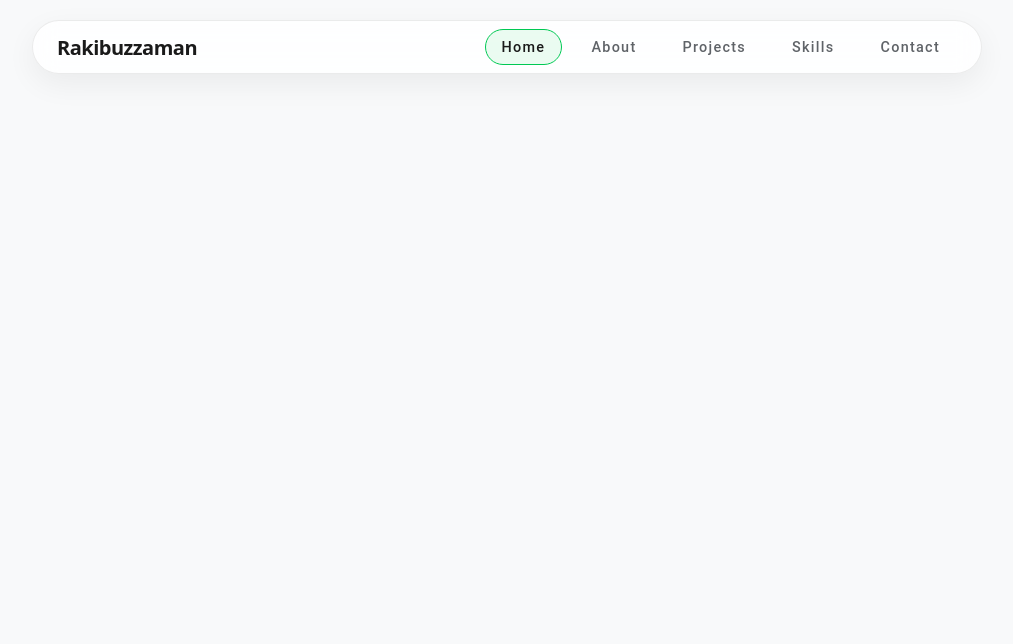
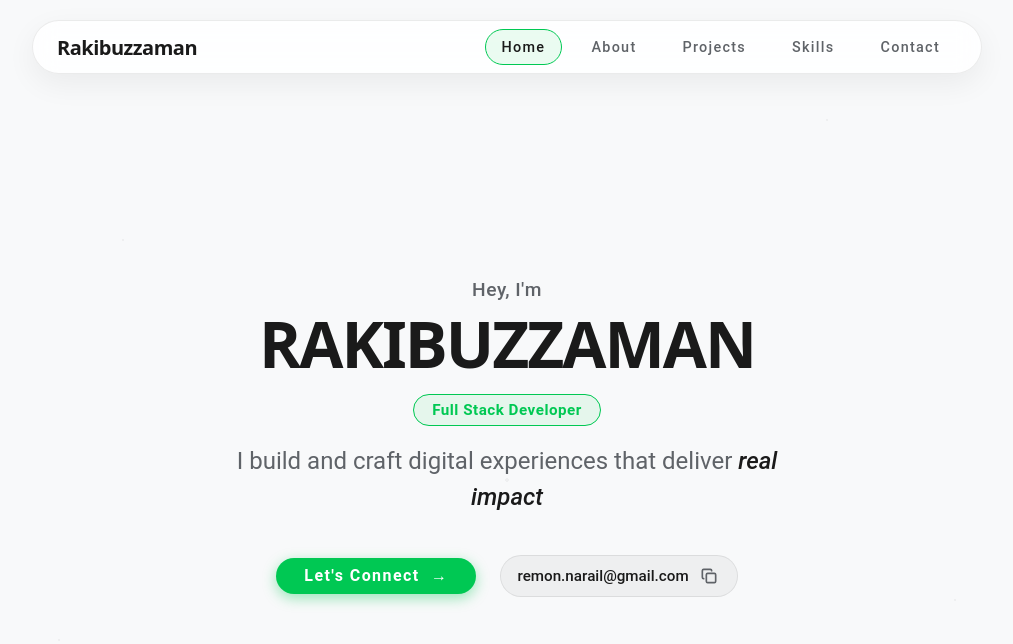
Before and after one commit to MMRakibuzzaman/MMRakibuzzaman.github.io, an Angular app: page / in a window 1280 px wide. Shown: the top 644 px of the page, without its empty margins (133-1146 px from the left). Built offline with nearby package versions, Linux system fonts and the light colour scheme.

Commit message:
Implement Home component with name, email link, and interactive copy-to-clipboard functionality

```diff
--- a/src/app/app.html
+++ b/src/app/app.html
@@ -1,2 +1,3 @@
 <app-navbar></app-navbar>
+<app-home id="home"></app-home>
 <router-outlet></router-outlet>
--- a/src/app/app.ts
+++ b/src/app/app.ts
@@ -1,10 +1,11 @@
 import { Component, signal } from '@angular/core';
 import { RouterOutlet } from '@angular/router';
 import { Navbar } from './components/navbar/navbar';
+import { Home } from './components/home/home';
 
 @Component({
   selector: 'app-root',
-  imports: [RouterOutlet, Navbar],
+  imports: [RouterOutlet, Navbar, Home],
   templateUrl: './app.html',
   styleUrl: './app.css'
 })
--- /dev/null
+++ b/src/app/components/home/home.css
@@ -0,0 +1,192 @@
+.hero-section {
+  min-height: 100vh;
+  display: flex;
+  align-items: center;
+  justify-content: center;
+  position: relative;
+  overflow: hidden;
+  padding: 80px 24px 24px 24px;
+  box-sizing: border-box;
+}
+
+/* Subtle starry background simulation */
+.stars-bg {
+  position: absolute;
+  top: 0;
+  left: 0;
+  width: 100%;
+  height: 100%;
+  pointer-events: none;
+  background-image:
+    radial-gradient(circle at 20% 30%, var(--hover-bg) 1.5px, transparent 1.5px),
+    radial-gradient(circle at 75% 15%, var(--hover-bg) 1.5px, transparent 1.5px),
+    radial-gradient(circle at 50% 60%, var(--hover-bg) 2px, transparent 2px),
+    radial-gradient(circle at 15% 80%, var(--hover-bg) 1.5px, transparent 1.5px),
+    radial-gradient(circle at 85% 75%, var(--hover-bg) 1.5px, transparent 1.5px);
+  background-size: 100% 100%;
+}
+
+.hero-content {
+  text-align: center;
+  max-width: 800px;
+  z-index: 10;
+  display: flex;
+  flex-direction: column;
+  align-items: center;
+}
+
+.greeting-text {
+  font-size: 1.2rem;
+  color: var(--text-secondary);
+  margin-bottom: 8px;
+  font-weight: 500;
+  letter-spacing: 0.5px;
+}
+
+.name-text {
+  font-size: 4rem;
+  font-weight: 800;
+  color: var(--logo-color);
+  margin: 0 0 20px 0;
+  letter-spacing: -2px;
+  line-height: 1.1;
+  font-family: system-ui, -apple-system, sans-serif;
+}
+
+.pill-container {
+  margin-bottom: 24px;
+}
+
+.role-pill {
+  background-color: var(--active-bg);
+  color: var(--accent-color);
+  border: 1px solid var(--accent-color);
+  padding: 6px 18px;
+  border-radius: 9999px;
+  font-size: 0.95rem;
+  font-weight: 600;
+  letter-spacing: 0.5px;
+}
+
+.subtitle-text {
+  font-size: 1.5rem;
+  color: var(--text-secondary);
+  line-height: 1.5;
+  margin: 0 0 40px 0;
+  max-width: 600px;
+  font-weight: 400;
+}
+
+.subtitle-text em {
+  font-style: italic;
+  font-weight: 500;
+  color: var(--logo-color);
+}
+
+.action-buttons {
+  display: flex;
+  align-items: center;
+  justify-content: center;
+  gap: 24px;
+  flex-wrap: wrap;
+}
+
+/* Connect button green background */
+.connect-btn {
+  background-color: var(--accent-color) !important;
+  color: #ffffff !important;
+  font-weight: 600 !important;
+  font-size: 1rem !important;
+  padding: 12px 28px !important;
+  border-radius: 9999px !important;
+  transition: transform 0.2s ease, box-shadow 0.2s ease !important;
+  box-shadow: 0 4px 14px rgba(0, 200, 83, 0.4) !important;
+}
+
+.connect-btn:hover {
+  transform: translateY(-2px);
+  box-shadow: 0 6px 20px rgba(0, 200, 83, 0.6) !important;
+}
+
+.connect-btn .arrow {
+  margin-left: 6px;
+  transition: transform 0.2s ease;
+  display: inline-block;
+}
+
+.connect-btn:hover .arrow {
+  transform: translateX(4px);
+}
+
+/* Email Container */
+.email-container {
+  display: flex;
+  align-items: center;
+  gap: 8px;
+  background-color: var(--hover-bg);
+  border: 1px solid var(--navbar-border);
+  padding: 8px 16px;
+  border-radius: 9999px;
+  transition: border-color 0.2s ease;
+}
+
+.email-container:hover {
+  border-color: rgba(0, 200, 83, 0.3);
+}
+
+.email-link {
+  color: var(--logo-color);
+  text-decoration: none;
+  font-size: 0.95rem;
+  font-weight: 500;
+  transition: color 0.2s ease;
+}
+
+.email-link:hover {
+  color: var(--accent-color);
+}
+
+/* Copy Button Styling */
+.copy-btn {
+  background: none;
+  border: none;
+  color: var(--text-secondary);
+  cursor: pointer;
+  padding: 4px;
+  display: flex;
+  align-items: center;
+  justify-content: center;
+  border-radius: 50%;
+  transition: color 0.2s ease, background-color 0.2s ease;
+}
+
+.copy-btn:hover {
+  color: var(--logo-color);
+  background-color: var(--hover-bg);
+}
+
+.copy-btn .icon {
+  width: 16px;
+  height: 16px;
+}
+
+.copy-btn .success-icon {
+  color: var(--accent-color);
+}
+
+/* Responsive adjustment */
+@media (max-width: 600px) {
+  .name-text {
+    font-size: 2.8rem;
+  }
+  .subtitle-text {
+    font-size: 1.2rem;
+  }
+  .action-buttons {
+    flex-direction: column;
+    gap: 16px;
+  }
+  .connect-btn {
+    width: 100%;
+  }
+}
--- /dev/null
+++ b/src/app/components/home/home.html
@@ -0,0 +1,39 @@
+<section class="hero-section">
+  <div class="stars-bg"></div>
+  <div class="hero-content">
+    <p class="greeting-text">Hey, I'm</p>
+    <h1 class="name-text">RAKIBUZZAMAN</h1>
+
+    <div class="pill-container">
+      <span class="role-pill">Full Stack Developer</span>
+    </div>
+
+    <p class="subtitle-text">
+      I build and craft digital experiences that deliver <em>real impact</em>
+    </p>
+
+    <div class="action-buttons">
+      <button mat-flat-button class="connect-btn" (click)="scrollToContact()">
+        Let's Connect <span class="arrow">→</span>
+      </button>
+
+      <div class="email-container">
+        <a [href]="'mailto:' + email" class="email-link">{{ email }}</a>
+        <button class="copy-btn" (click)="copyEmail()" [attr.aria-label]="copyTooltip()" [title]="copyTooltip()">
+          @if (isCopied()) {
+            <!-- Checkmark SVG -->
+            <svg xmlns="http://www.w3.org/2000/svg" viewBox="0 0 24 24" fill="currentColor" class="icon success-icon">
+              <path fill-rule="evenodd" d="M19.916 4.626a.75.75 0 0 1 .208 1.04l-9 13.5a.75.75 0 0 1-1.154.114l-6-6a.75.75 0 0 1 1.06-1.06l5.353 5.353 8.493-12.74a.75.75 0 0 1 1.04-.207Z" clip-rule="evenodd" />
+            </svg>
+          } @else {
+            <!-- Document/Copy SVG -->
+            <svg xmlns="http://www.w3.org/2000/svg" viewBox="0 0 24 24" fill="none" stroke="currentColor" stroke-width="2.5" stroke-linecap="round" stroke-linejoin="round" class="icon">
+              <rect width="14" height="14" x="8" y="8" rx="2" ry="2"/>
+              <path d="M4 16c-1.1 0-2-.9-2-2V4c0-1.1.9-2 2-2h10c1.1 0 2 .9 2 2"/>
+            </svg>
+          }
+        </button>
+      </div>
+    </div>
+  </div>
+</section>
--- /dev/null
+++ b/src/app/components/home/home.ts
@@ -0,0 +1,33 @@
+import { Component, signal } from '@angular/core';
+import { CommonModule } from '@angular/common';
+import { MatButtonModule } from '@angular/material/button';
+
+@Component({
+  selector: 'app-home',
+  imports: [CommonModule, MatButtonModule],
+  templateUrl: './home.html',
+  styleUrl: './home.css',
+})
+export class Home {
+  email = 'remon.narail@gmail.com';
+  isCopied = signal(false);
+  copyTooltip = signal('Copy email');
+
+  copyEmail() {
+    navigator.clipboard.writeText(this.email).then(() => {
+      this.isCopied.set(true);
+      this.copyTooltip.set('Copied!');
+      setTimeout(() => {
+        this.isCopied.set(false);
+        this.copyTooltip.set('Copy email');
+      }, 2000);
+    });
+  }
+
+  scrollToContact() {
+    const contactSection = document.getElementById('contact');
+    if (contactSection) {
+      contactSection.scrollIntoView({ behavior: 'smooth' });
+    }
+  }
+}
```
Also changed, not shown: 1 other file (tests, documents, lock files or other folders).
